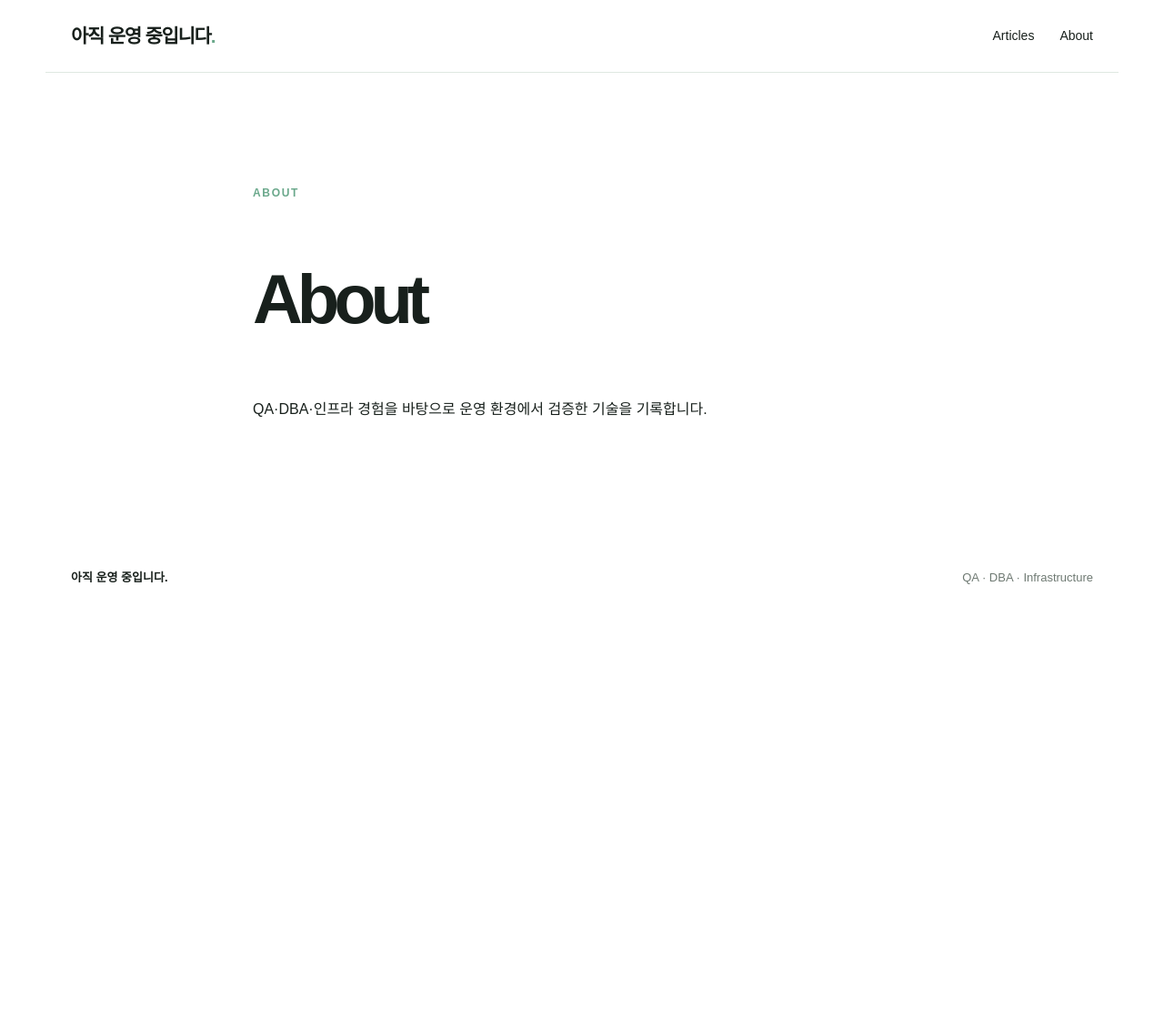
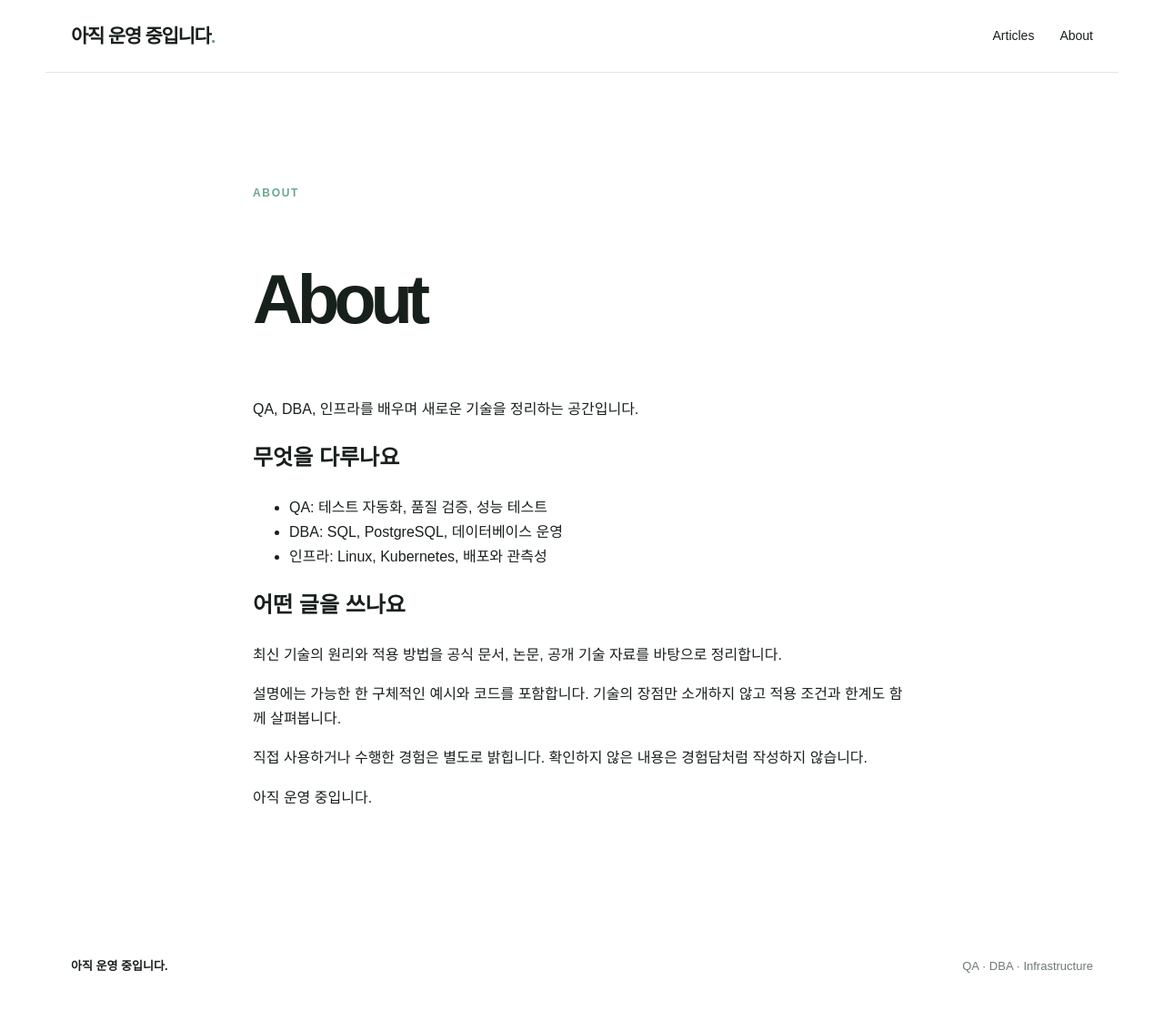
Before and after one commit to Seoha57/TechBlog, a Jekyll site: the page built from about.md, in a window 1280 px wide. Shown: the whole page at 91% size. Built offline with Jekyll 4.4.1, drawn with Linux system fonts in a browser that asks for light colours; before the commit the page ends 900 px from its top, so only the background shows below that.

Commit message:
content: write blog introduction

```diff
--- a/about.md
+++ b/about.md
@@ -4,4 +4,20 @@ title: "About"
 permalink: /about/
 ---
 
-QA·DBA·인프라 경험을 바탕으로 운영 환경에서 검증한 기술을 기록합니다.
+QA, DBA, 인프라를 배우며 새로운 기술을 정리하는 공간입니다.
+
+## 무엇을 다루나요
+
+- QA: 테스트 자동화, 품질 검증, 성능 테스트
+- DBA: SQL, PostgreSQL, 데이터베이스 운영
+- 인프라: Linux, Kubernetes, 배포와 관측성
+
+## 어떤 글을 쓰나요
+
+최신 기술의 원리와 적용 방법을 공식 문서, 논문, 공개 기술 자료를 바탕으로 정리합니다.
+
+설명에는 가능한 한 구체적인 예시와 코드를 포함합니다. 기술의 장점만 소개하지 않고 적용 조건과 한계도 함께 살펴봅니다.
+
+직접 사용하거나 수행한 경험은 별도로 밝힙니다. 확인하지 않은 내용은 경험담처럼 작성하지 않습니다.
+
+아직 운영 중입니다.
```
